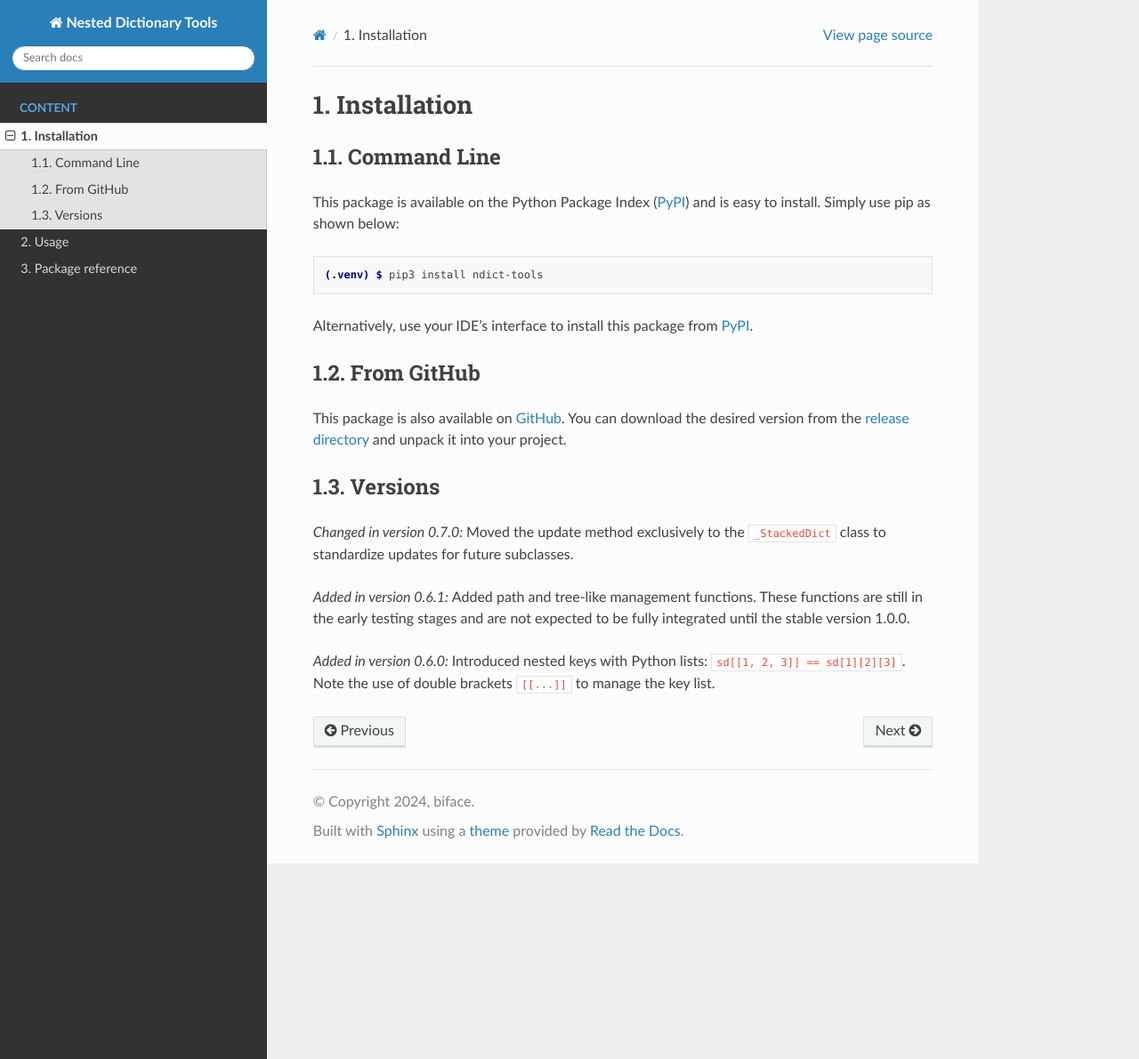
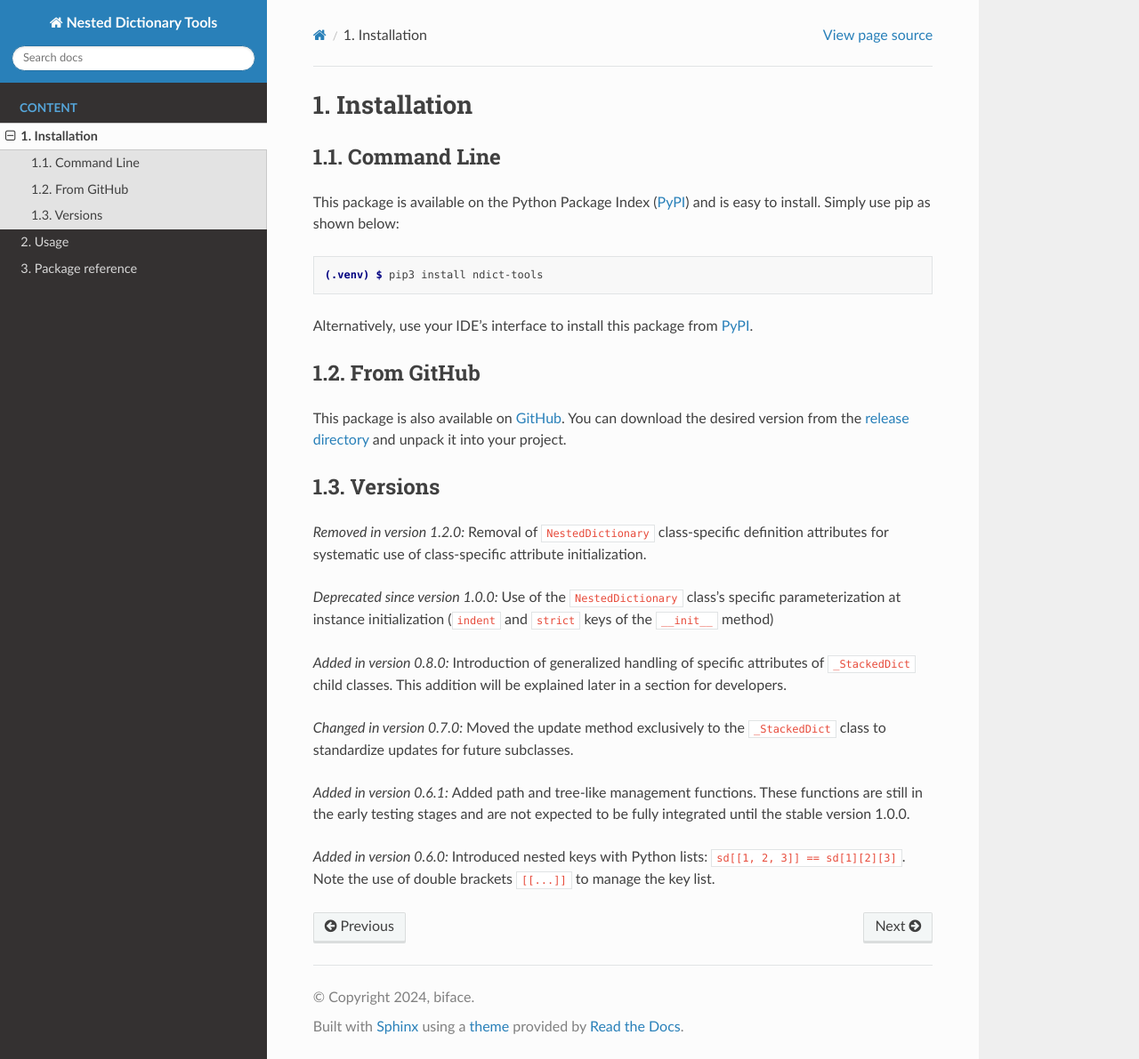
Before and after one commit to biface/ndt, a Sphinx documentation site: the page built from docs/source/install.rst, in a window 1280 px wide and 1191 px high. Shown: the whole window at 89% size. Built offline with Sphinx 7.4.7 and the Read the Docs theme 3.1.0, drawn with Linux system fonts in a browser that asks for light colours.

Commit message:
Docs:Updating documentation to anticipate future developments.

```diff
--- a/docs/source/install.rst
+++ b/docs/source/install.rst
@@ -22,6 +22,15 @@ This package is also available on `GitHub <https://github.com/biface/ndt>`_. You
 Versions
 --------
 
+.. versionremoved:: 1.2.0
+    Removal of ``NestedDictionary`` class-specific definition attributes for systematic use of class-specific attribute initialization.
+
+.. deprecated:: 1.0.0
+    Use of the ``NestedDictionary`` class's specific parameterization at instance initialization (``indent`` and ``strict`` keys of the ``__init__`` method)
+
+.. versionadded:: 0.8.0
+    Introduction of generalized handling of specific attributes of ``_StackedDict`` child classes. This addition will be explained later in a section for developers.
+
 .. versionchanged:: 0.7.0
     Moved the update method exclusively to the ``_StackedDict`` class to standardize updates for future subclasses.
 
```
Also changed, not shown: requirements.dev.txt (+6 -6 lines), LICENSE.md.
